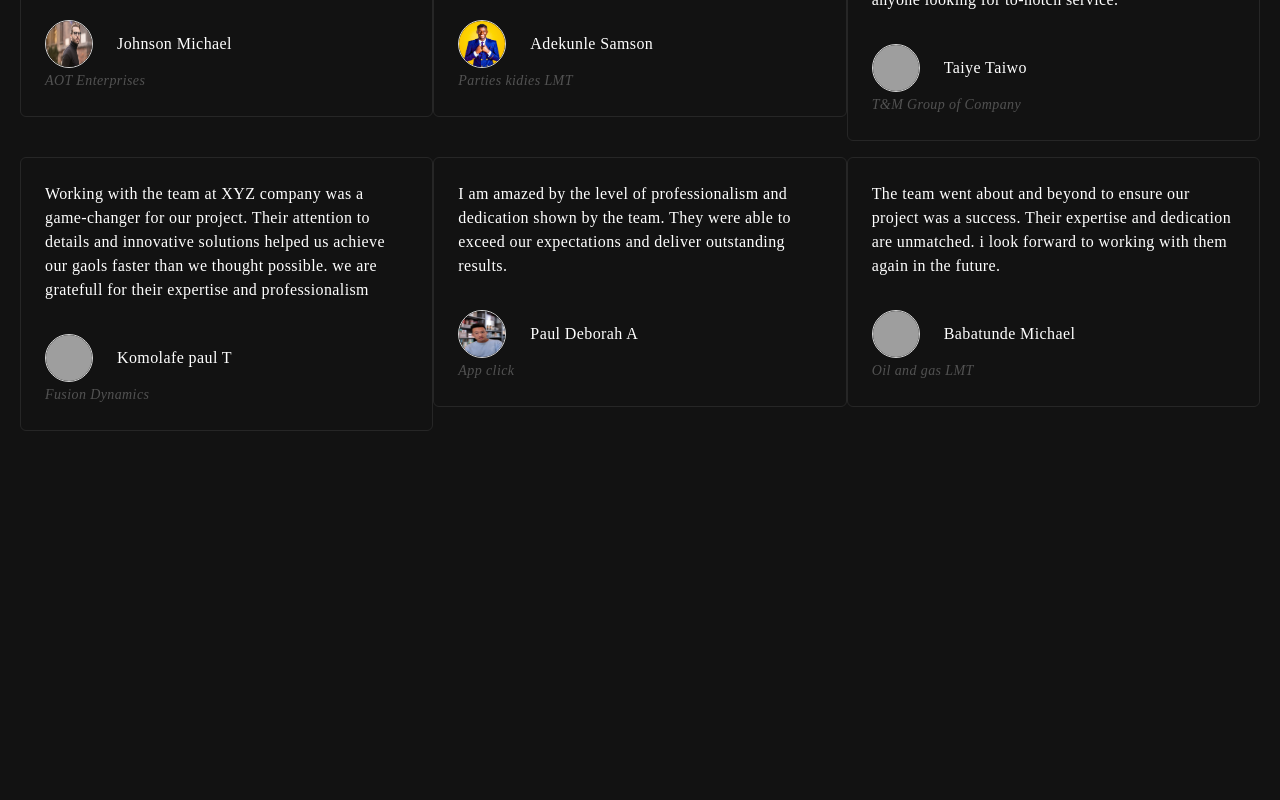
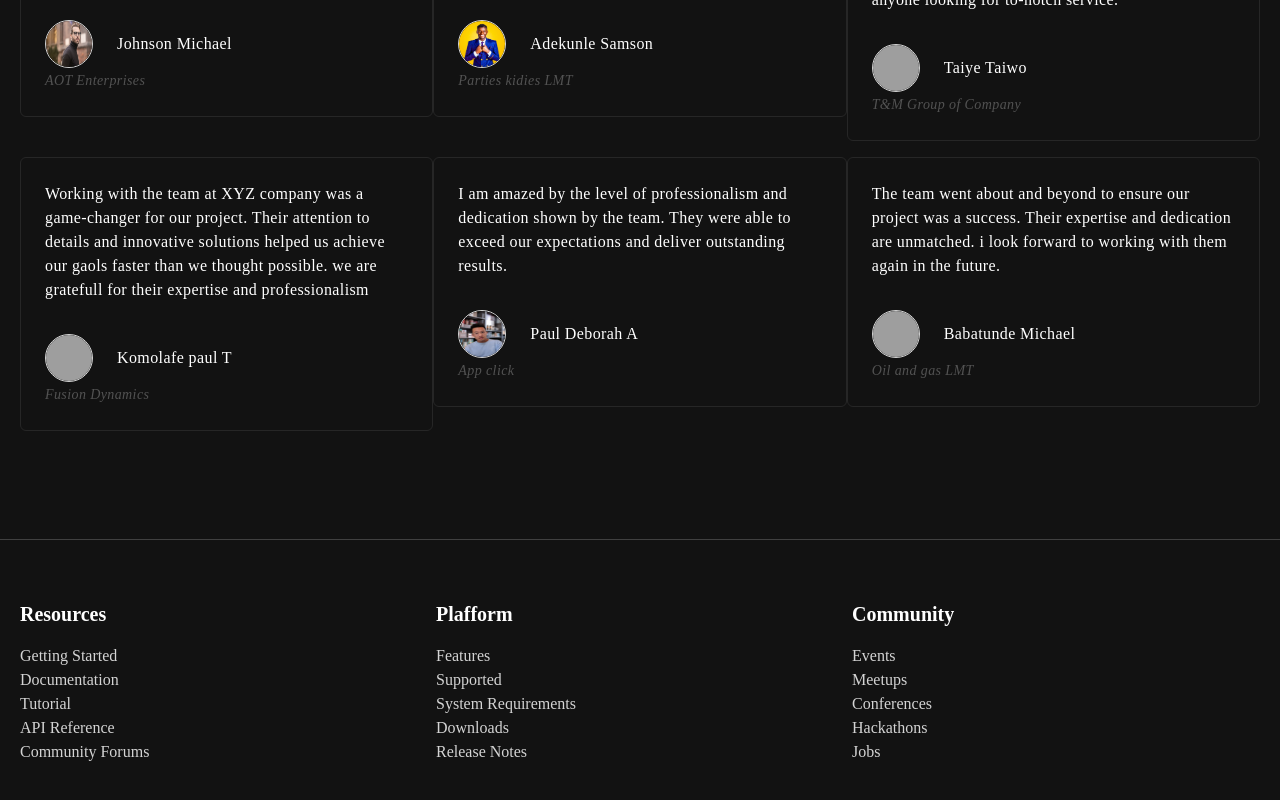
Before and after one commit to akomolafetemitopejoseph/landingpage, a React (Vite) app: page / in a window 1280 px wide. Shown: the part 3534-4334 px from the top of the page. Before the commit the page ends 3993 px from the top, so only its background shows below. Built offline with nearby package versions, Linux system fonts and the light colour scheme; grey boxes are pictures that could not be loaded.

Commit message:
Added footer section

```diff
--- a/src/App.jsx
+++ b/src/App.jsx
@@ -5,6 +5,7 @@
 import WorkFlow from "./Component/WorkFlow";
 import Pricing from "./Component/Pricing";
 import Testimonials from "./Component/Testimonials";
+import Footer from "./Component/Footer";
 
 const App = () => {
   return (
@@ -15,6 +16,7 @@
       <WorkFlow />
       <Pricing />
       <Testimonials />
+      <Footer />
     </div>
   );
 };
--- /dev/null
+++ b/src/Component/Footer.jsx
@@ -0,0 +1,86 @@
+import React from "react";
+
+const Footer = () => {
+  const footer1 = [
+    { href: "#", text: "Getting Started" },
+    { href: "#", text: "Documentation" },
+    { href: "#", text: "Tutorial" },
+    { href: "#", text: "API Reference" },
+    { href: "#", text: "Community Forums" },
+  ];
+  const footer2 = [
+    { href: "#", text: "Features" },
+    { href: "#", text: "Supported" },
+    { href: "#", text: "System Requirements" },
+    { href: "#", text: "Downloads" },
+    { href: "#", text: "Release Notes" },
+  ];
+  const footer3 = [
+    { href: "#", text: "Events" },
+    { href: "#", text: "Meetups" },
+    { href: "#", text: "Conferences" },
+    { href: "#", text: "Hackathons" },
+    { href: "#", text: "Jobs" },
+  ];
+  return (
+    <footer className="mt-20 border-t py-10 border-neutral-700">
+      <div className="grid grid-cols-2 lg:grid-cols-3 gap-2 p-5">
+        <div>
+          <h3 className="text-md font-semibold mb-4 capitalize text-xl">
+            resources
+          </h3>
+          <ul>
+            {footer1.map((links, index) => (
+              <li key={index}>
+                <a
+                  className="text-neutral-300 hover:text-white"
+                  href={links.href}
+                >
+                  {links.text}
+                </a>
+              </li>
+            ))}
+          </ul>
+        </div>
+
+        <div>
+          {" "}
+          <ul>
+            <h3 className="text-md font-semibold mb-4 capitalize text-xl">
+              plafform
+            </h3>
+            {footer2.map((footer2, index) => (
+              <li key={index}>
+                <a
+                  className="text-neutral-300 hover:text-white"
+                  href={footer2.href}
+                >
+                  {footer2.text}
+                </a>
+              </li>
+            ))}
+          </ul>
+        </div>
+        <div>
+          <ul>
+            <h3 className="text-md font-semibold mb-4 capitalize text-xl">
+              community
+            </h3>
+            {footer3.map((footer3, index) => (
+              <li key={index}>
+                <a
+                  className="text-neutral-300 hover:text-white"
+                  href={footer3.href}
+                >
+                  {footer3.text}
+                </a>
+              </li>
+            ))}
+          </ul>
+        </div>
+      </div>
+    </footer>
+  );
+};
+
+export default Footer;
--- a/src/Component/Testimonials.jsx
+++ b/src/Component/Testimonials.jsx
@@ -55,7 +55,7 @@
           <div key={index} className="w-full sm:w-1/2 lg:w-1/3 py-2">
             <div className="bg-neutral rounded-md p-6 text-md border border-neutral-800 font-thin">
               <p>{testimonials.text}</p>
-              <div className="flex mt-8 items-center">
+              <div className="flex mt-8  items-center">
                 <img className="w-12 h-12 mr-6 rounded-full border border-neutral-300" src={testimonials.image} alt="imges" />
                 <p>{testimonials.user}</p>
               </div>
```
